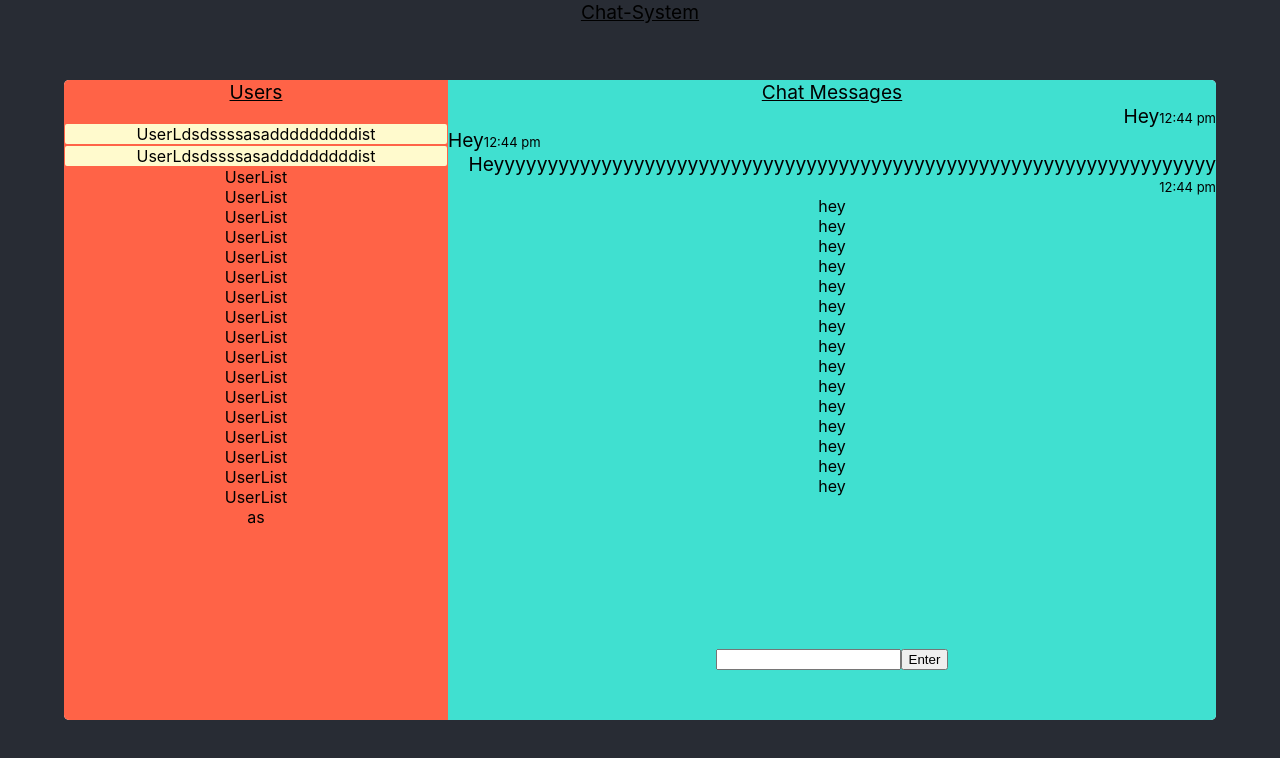
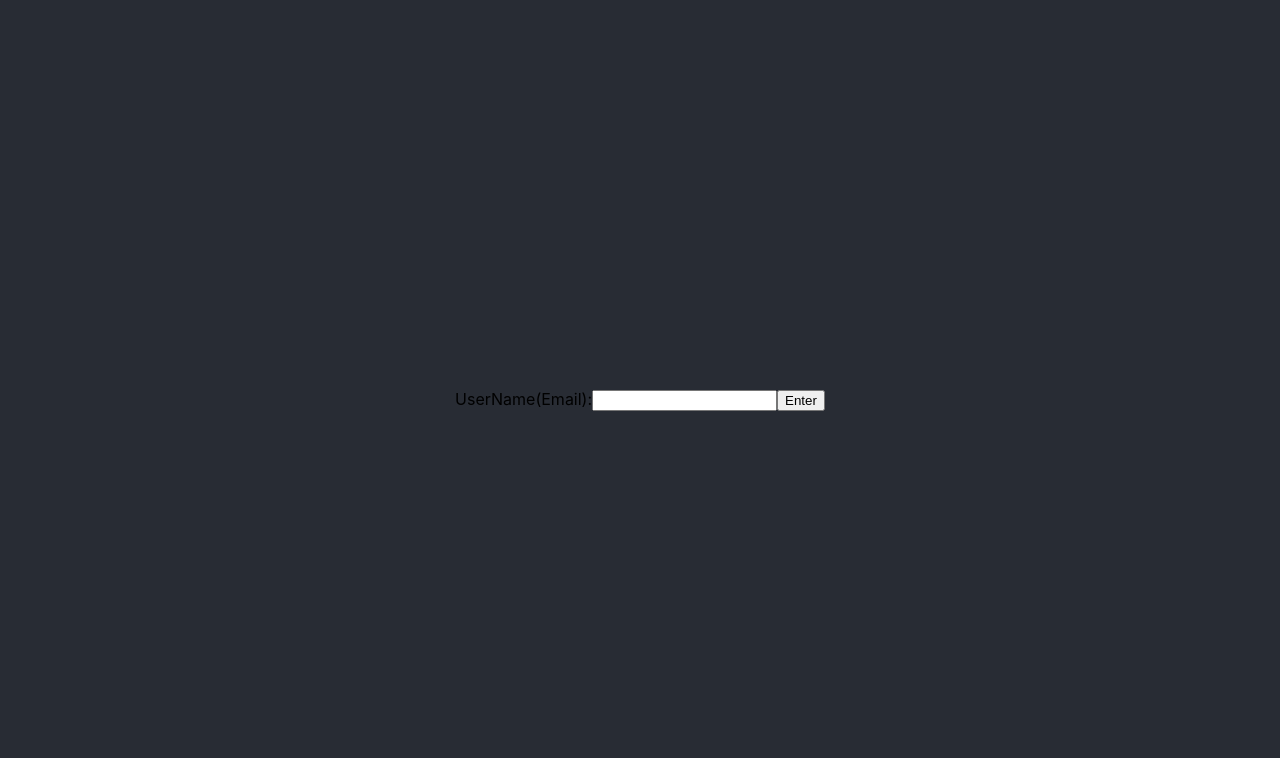
Before and after one commit to Khushwantsharma/chat-box, a React (Create React App) app: page / in a window 1280 px wide. Shown: the top 758 px of the page. Built offline with nearby package versions, Linux system fonts and the light colour scheme.

Commit message:
working display perfect

```diff
--- a/src/App.css
+++ b/src/App.css
@@ -16,6 +16,14 @@
   margin-top: 7vh;
   border-radius: 5px;
   background-color: whitesmoke;
+}
+.Username--main{
+  display: flex;
+  justify-content: center;
+  align-items: center;
+  text-align: center;
+  background-color: #282c34;
+  min-height: 100vh;
 }
 /* Userslist styling */
 .Main--box--users{
--- a/src/App.js
+++ b/src/App.js
@@ -1,18 +1,21 @@
 import logo from './logo.svg';
 import './App.css';
 
-function App() {
-  // if(true){
-  //   return(
-  //     <div className="App">
-  //     <form className="username-area" onSubmit={userNameDone}>
-  //                           <label for="em" >UserName(Email):</label>
-  //                           <input className="text--area" type="email" id="em" onChange={userNameupdate} name="mes" required/>
-  //                           <button  classes="button--height text--bold">Enter</button>
-  //     </form>
-  //   </div>
-  // );
-  // }
+const App=()=>{
+
+  const userNameDone=()=>{}
+  const userNameSetter=()=>{}
+  if(true){
+    return (
+      <div className="Username--main">
+        <form className="Username--form" onSubmit={userNameDone}>
+          <label for="em" >UserName(Email):</label>
+          <input className="text--area" type="email" id="em" onChange={userNameSetter} name="mes" required />
+          <button classes="button--height text--bold">Enter</button>
+        </form>
+      </div>
+    );
+  }
 
   return (
     <div className="App">
```
